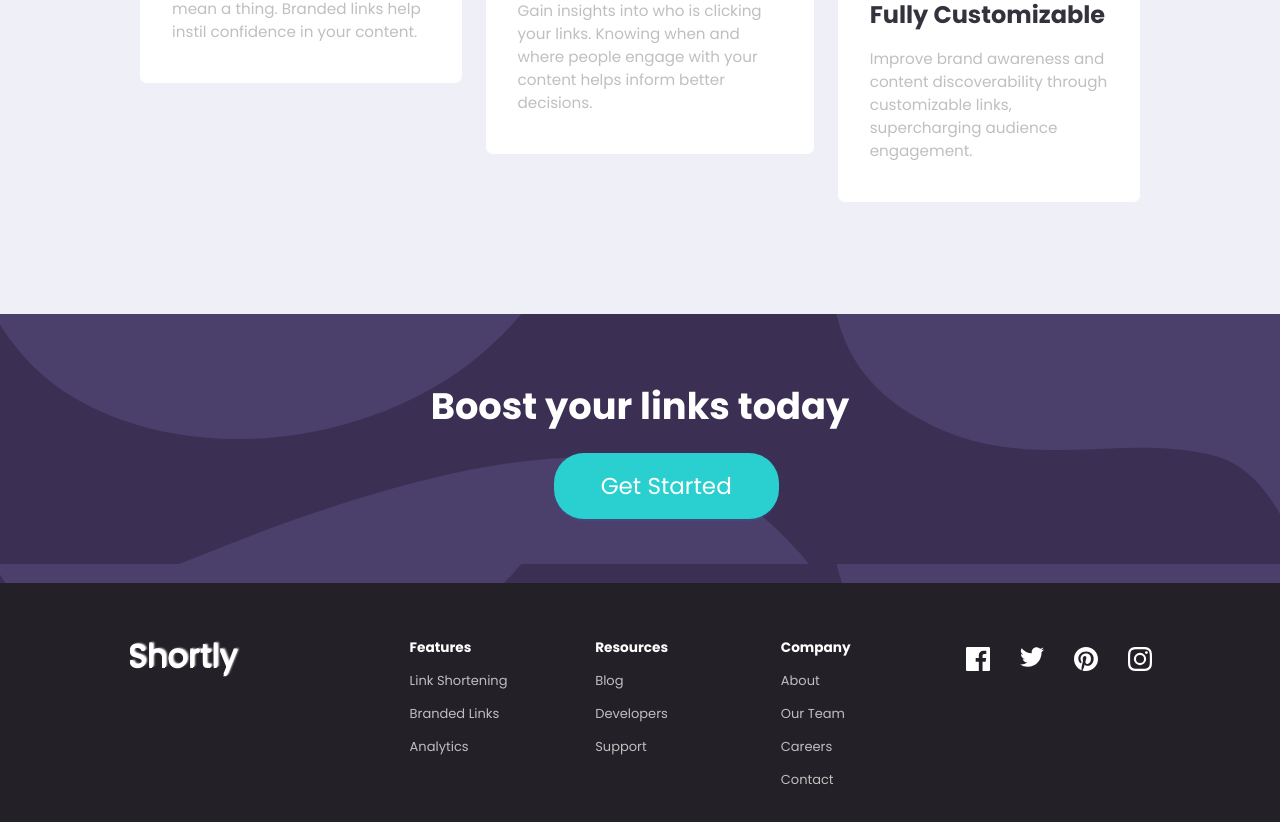
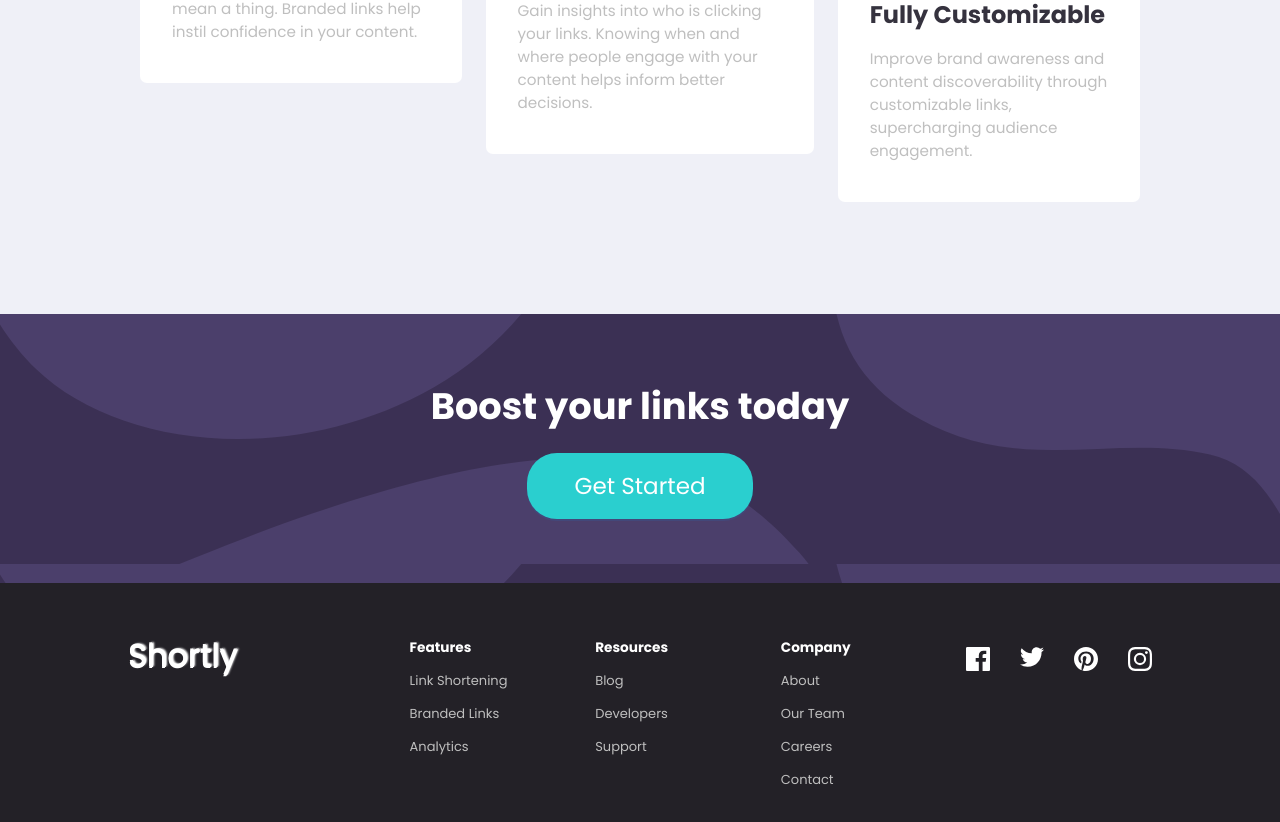
Before and after one commit to BLADEHEDA/shortly, a React (Vite) app: page / in a window 1280 px wide. Shown: the part 1176-1998 px from the top of the page. Built offline with nearby package versions, Linux system fonts and the light colour scheme.

Commit message:
footer changes done

```diff
--- a/src/components/boost/Boost.css
+++ b/src/components/boost/Boost.css
@@ -5,16 +5,20 @@
   background-image: url("../../../public//bg-boost-mobile.svg");
 }
 .boost-header {
-  font-size: 2em;
+  font-size: 1.7em;
   width: 100%;
   font-weight: 700;
   color: white;
   margin-bottom: 0.5em;
+  text-align: center;
 }
 .button {
   width: 50%;
   margin: 0 auto;
   font-size: 1.2em;
+  display: flex;
+  justify-content: center;
+
 }
 
 @media only screen and (min-width: 1024px) {
--- a/src/components/statistics/Statistics.css
+++ b/src/components/statistics/Statistics.css
@@ -23,7 +23,7 @@
     left: 50%;
     transform: translateX(-50%);
     width: 10px;
-    height: 65px;
+    height: 73px;
     background-color: #2acfcf;
   }
 @media only screen and (min-width: 1024px) {
```
